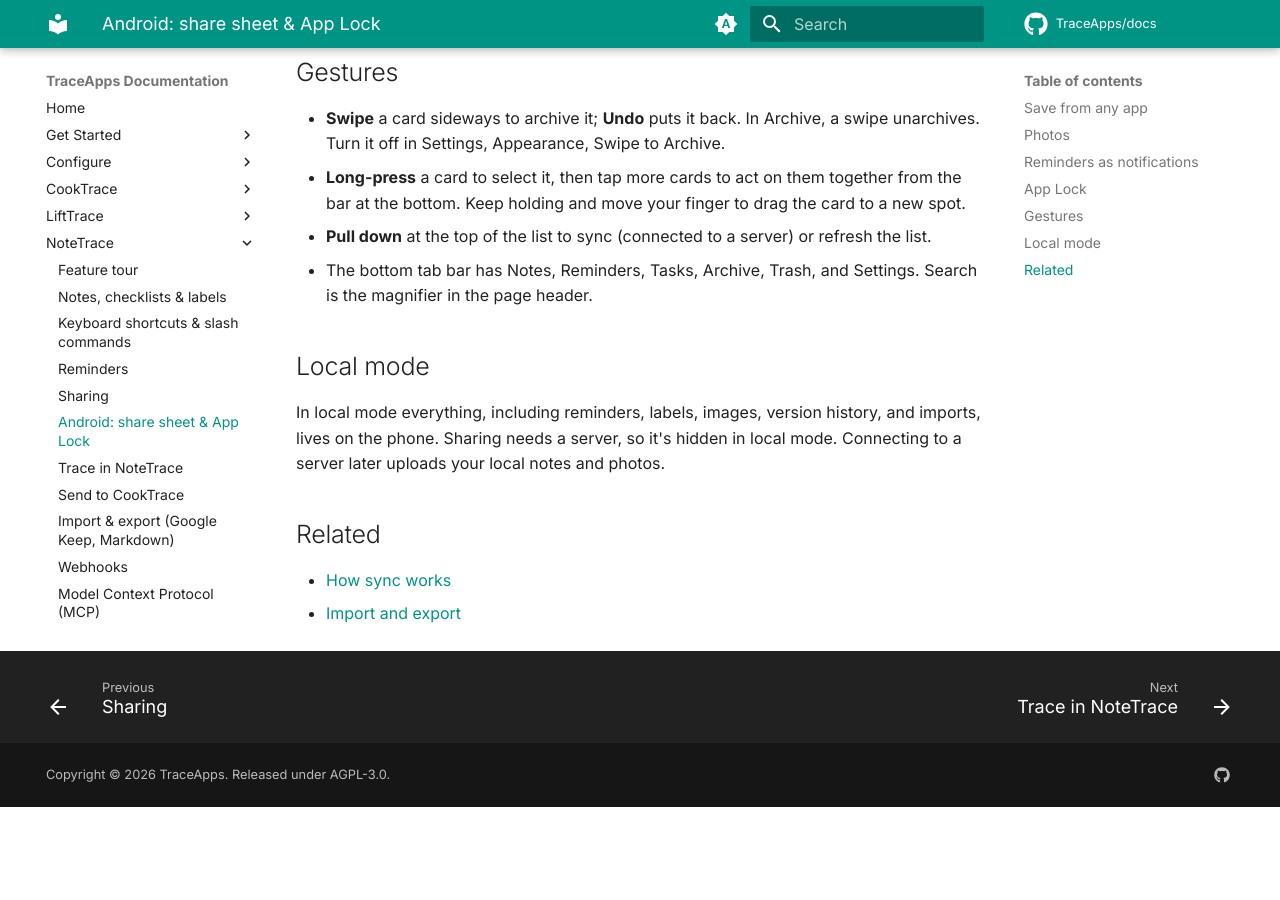
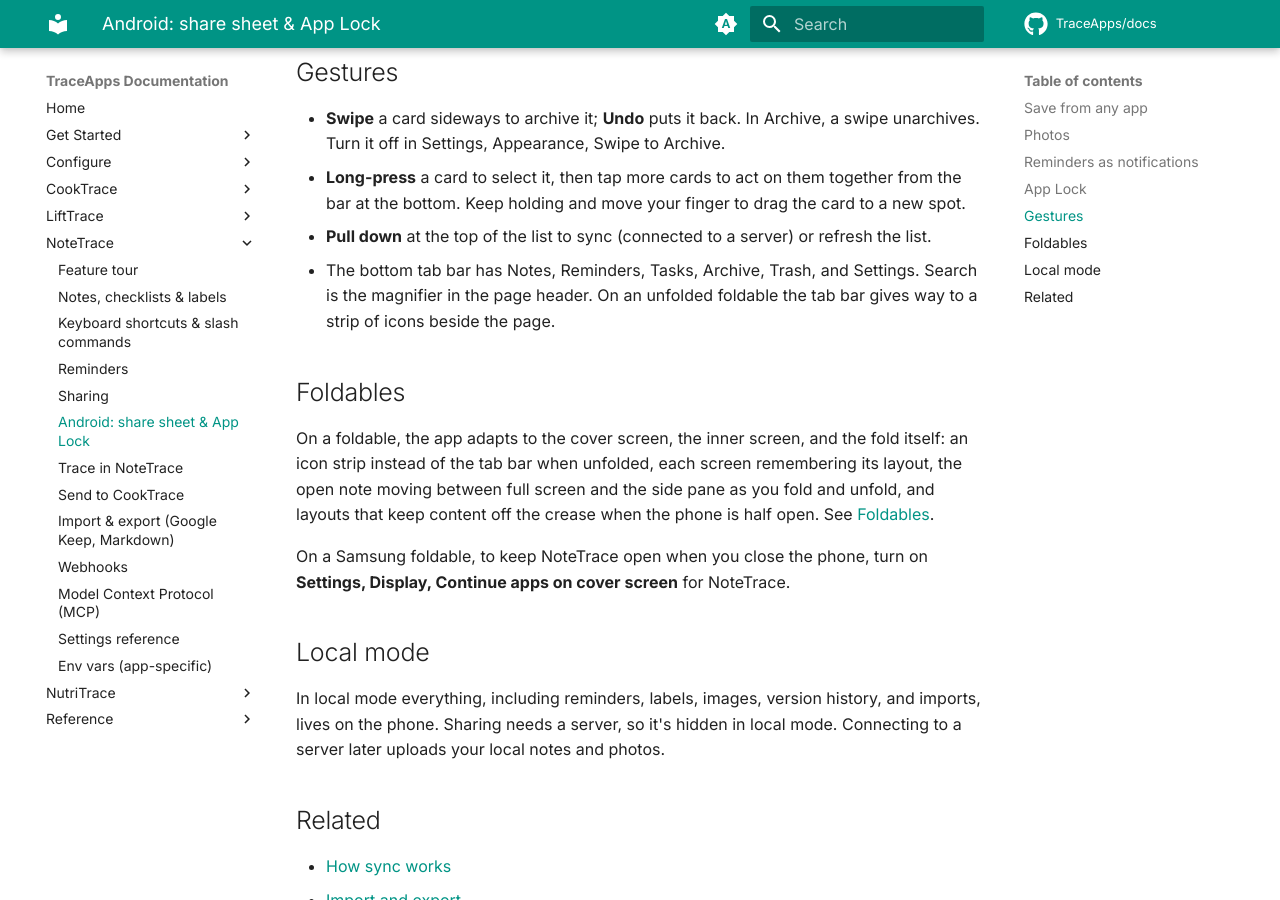
Before and after one commit to TraceApps/docs, an MkDocs documentation site: the page built from docs/notetrace/android.md, in a window 1280 px wide and 900 px high, scrolled down 1359 px. Built offline with MkDocs 1.6.1 and Material for MkDocs 9.7.7, drawn with Linux system fonts in a browser that asks for light colours; comment, search, counter and statistics services are not loaded; before the commit the page ends 2166 px from its top, so only the background shows below that.

Commit message:
NoteTrace: foldables and Auto navigation

```diff
--- a/docs/notetrace/android.md
+++ b/docs/notetrace/android.md
@@ -34,7 +34,13 @@ App Lock is separate from **biometric sign-in** on your profile page, which only
 - **Swipe** a card sideways to archive it; **Undo** puts it back. In Archive, a swipe unarchives. Turn it off in Settings, Appearance, Swipe to Archive.
 - **Long-press** a card to select it, then tap more cards to act on them together from the bar at the bottom. Keep holding and move your finger to drag the card to a new spot.
 - **Pull down** at the top of the list to sync (connected to a server) or refresh the list.
-- The bottom tab bar has Notes, Reminders, Tasks, Archive, Trash, and Settings. Search is the magnifier in the page header.
+- The bottom tab bar has Notes, Reminders, Tasks, Archive, Trash, and Settings. Search is the magnifier in the page header. On an unfolded foldable the tab bar gives way to a strip of icons beside the page.
+
+## Foldables {#foldables}
+
+On a foldable, the app adapts to the cover screen, the inner screen, and the fold itself: an icon strip instead of the tab bar when unfolded, each screen remembering its layout, the open note moving between full screen and the side pane as you fold and unfold, and layouts that keep content off the crease when the phone is half open. See [Foldables](features.md#foldables).
+
+On a Samsung foldable, to keep NoteTrace open when you close the phone, turn on **Settings, Display, Continue apps on cover screen** for NoteTrace.
 
 ## Local mode
 
```
Also changed, not shown: docs/notetrace/features.md (+16 -2 lines), docs/notetrace/settings.md (+2 -2 lines).
